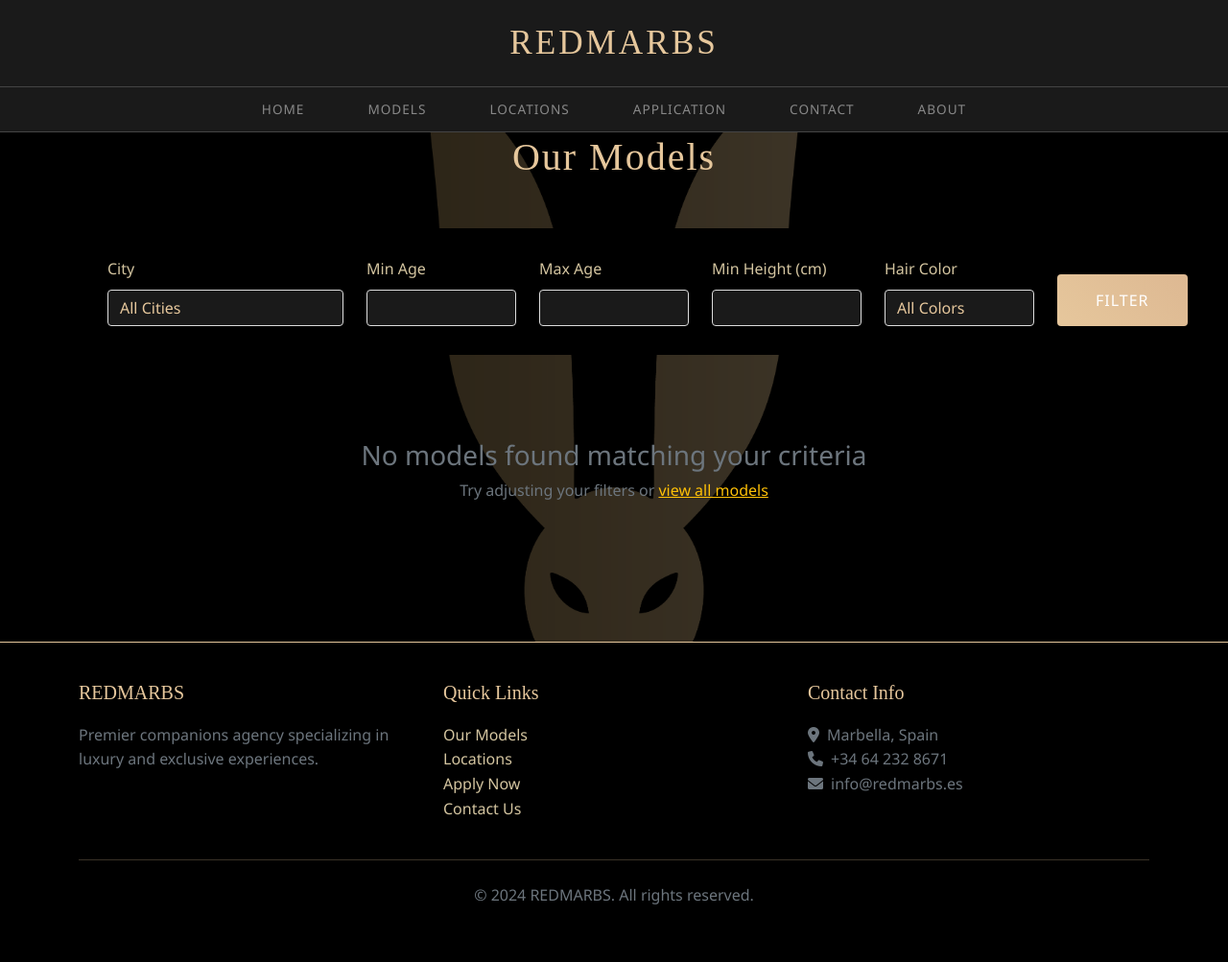
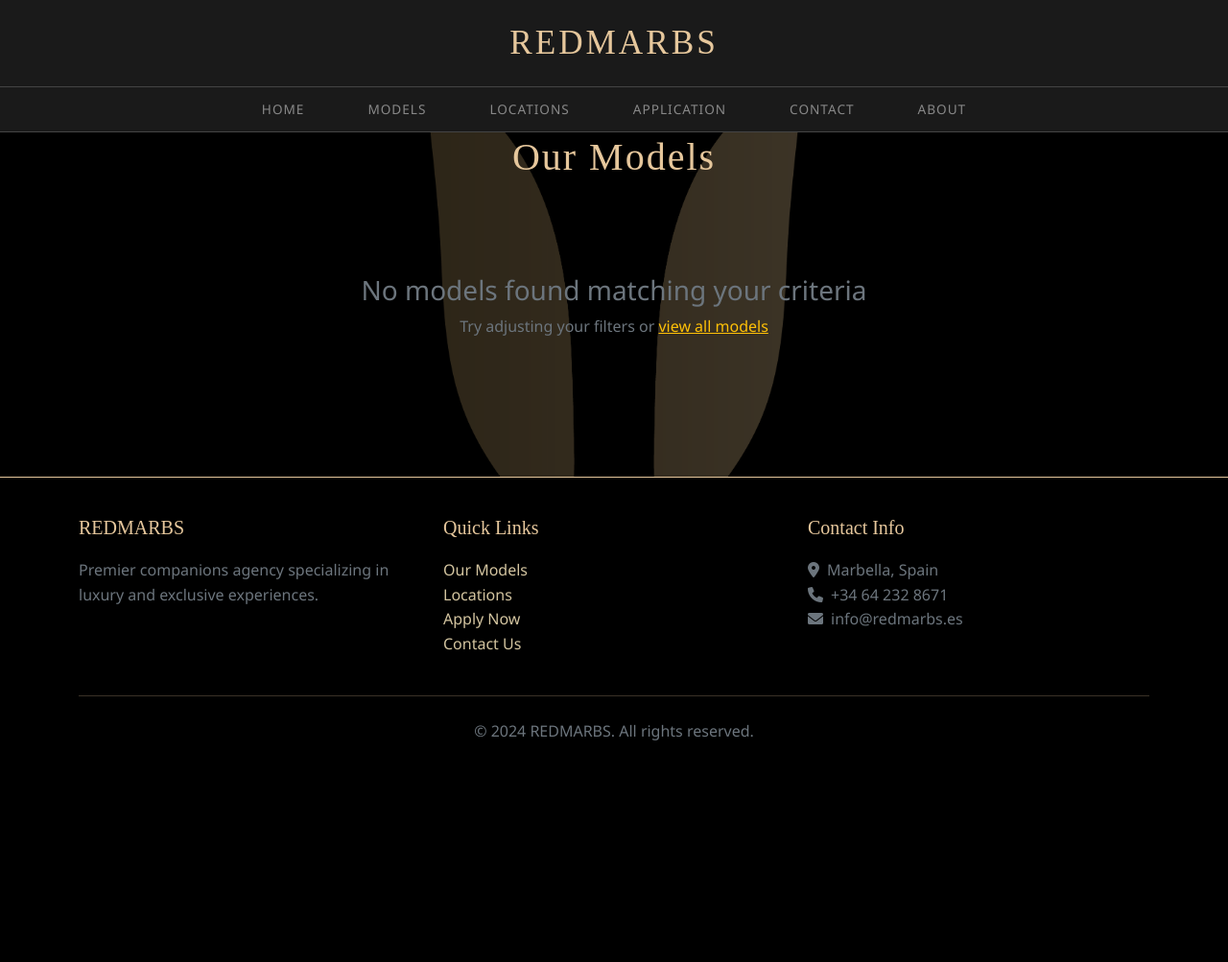
Before and after one commit to lensordr/modelagency, a FastAPI app: page /models in a window 1280 px wide. Shown: the whole page at 96% size. After the commit the page ends 772 px from the top, so only its background shows below. Run offline with FastAPI, Linux system fonts and the light colour scheme; data comes from the database, SQL or seed files in the repository; data that the repository does not hold is empty.

Commit message:
Make card backgrounds more faded and remove models filter section

```diff
--- a/Restaurant/templates/base.html
+++ b/Restaurant/templates/base.html
@@ -191,7 +191,7 @@
         }
 
         .model-card {
-            background-color: var(--primary-white);
+            background-color: rgba(26, 26, 26, 0.3);
             border: none;
             border-radius: 10px;
             overflow: hidden;
@@ -271,7 +271,7 @@
         }
 
         .filter-section {
-            background-color: var(--secondary-light);
+            background-color: rgba(26, 26, 26, 0.3);
             padding: 30px;
             border-radius: 10px;
             margin-bottom: 40px;
@@ -279,7 +279,7 @@
         }
 
         .city-card {
-            background-color: var(--primary-white);
+            background-color: rgba(26, 26, 26, 0.3);
             border-radius: 10px;
             padding: 30px;
             text-align: center;
--- a/Restaurant/templates/models.html
+++ b/Restaurant/templates/models.html
@@ -1,58 +1,12 @@
 {% extends "base.html" %}
 
-{% block title %}Our Models - RED MARBS{% endblock %}
+{% block title %}Our Models - REDMARBS{% endblock %}
 
 {% block content %}
 <div class="container" style="margin-top: 100px;">
     <h1 class="section-title">Our Models</h1>
 
-    <!-- Filters Section -->
-    <div class="filter-section">
-        <form method="GET" action="/models">
-            <div class="row">
-                <div class="col-md-3">
-                    <label for="city" class="form-label">City</label>
-                    <select class="form-control" id="city" name="city">
-                        <option value="">All Cities</option>
-                        {% for city in cities %}
-                        <option value="{{ city.name }}" {% if filters.city == city.name %}selected{% endif %}>
-                            {{ city.name }}
-                        </option>
-                        {% endfor %}
-                    </select>
-                </div>
-                <div class="col-md-2">
-                    <label for="age_min" class="form-label">Min Age</label>
-                    <input type="number" class="form-control" id="age_min" name="age_min"
-                           value="{{ filters.age_min or '' }}" min="18" max="50">
-                </div>
-                <div class="col-md-2">
-                    <label for="age_max" class="form-label">Max Age</label>
-                    <input type="number" class="form-control" id="age_max" name="age_max"
-                           value="{{ filters.age_max or '' }}" min="18" max="50">
-                </div>
-                <div class="col-md-2">
-                    <label for="height_min" class="form-label">Min Height (cm)</label>
-                    <input type="number" class="form-control" id="height_min" name="height_min"
-                           value="{{ filters.height_min or '' }}" min="150" max="200">
-                </div>
-                <div class="col-md-2">
-                    <label for="hair_color" class="form-label">Hair Color</label>
-                    <select class="form-control" id="hair_color" name="hair_color">
-                        <option value="">All Colors</option>
-                        <option value="Blonde" {% if filters.hair_color == 'Blonde' %}selected{% endif %}>Blonde</option>
-                        <option value="Brunette" {% if filters.hair_color == 'Brunette' %}selected{% endif %}>Brunette</option>
-                        <option value="Black" {% if filters.hair_color == 'Black' %}selected{% endif %}>Black</option>
-                        <option value="Red" {% if filters.hair_color == 'Red' %}selected{% endif %}>Red</option>
-                        <option value="Other" {% if filters.hair_color == 'Other' %}selected{% endif %}>Other</option>
-                    </select>
-                </div>
-                <div class="col-md-1 d-flex align-items-end">
-                    <button type="submit" class="btn btn-luxury">Filter</button>
-                </div>
-            </div>
-        </form>
-    </div>
+
 
     <!-- Models Grid -->
     <div class="row">
```
